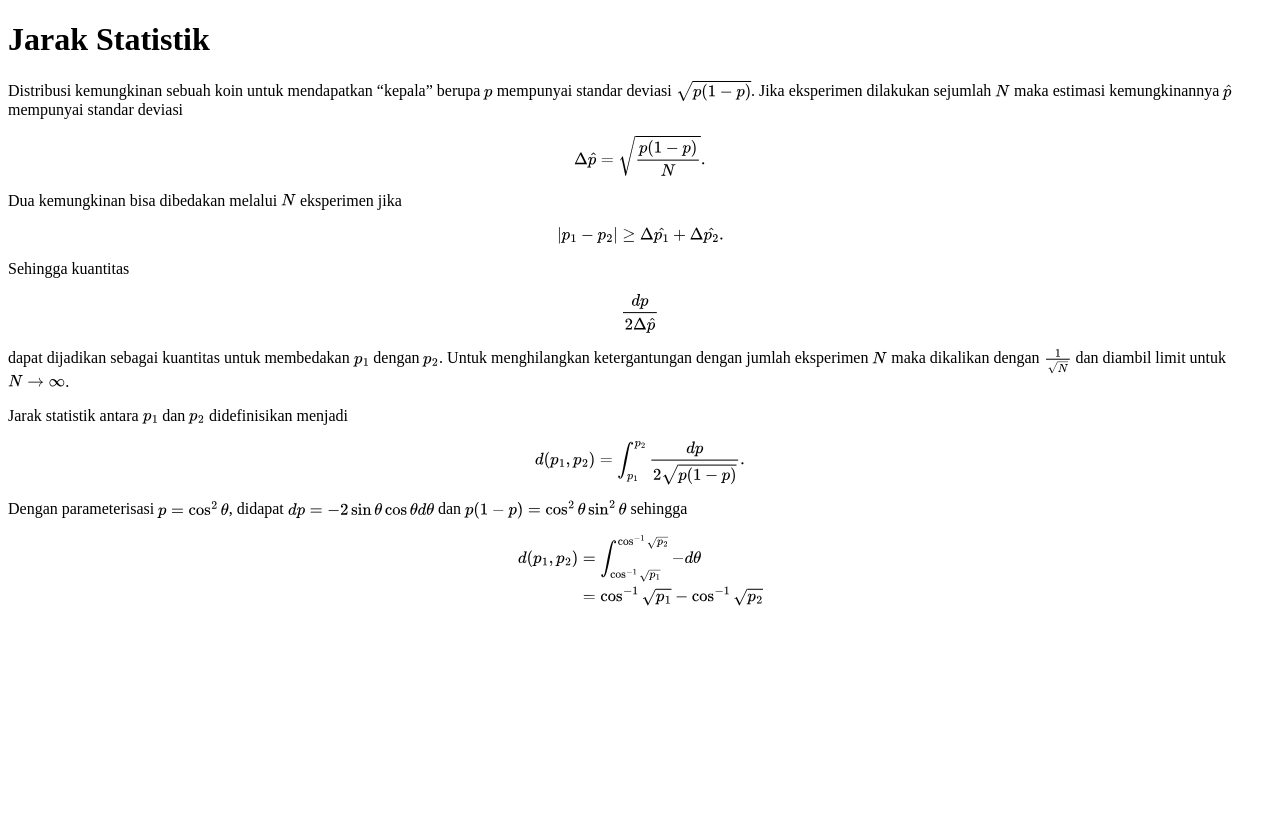
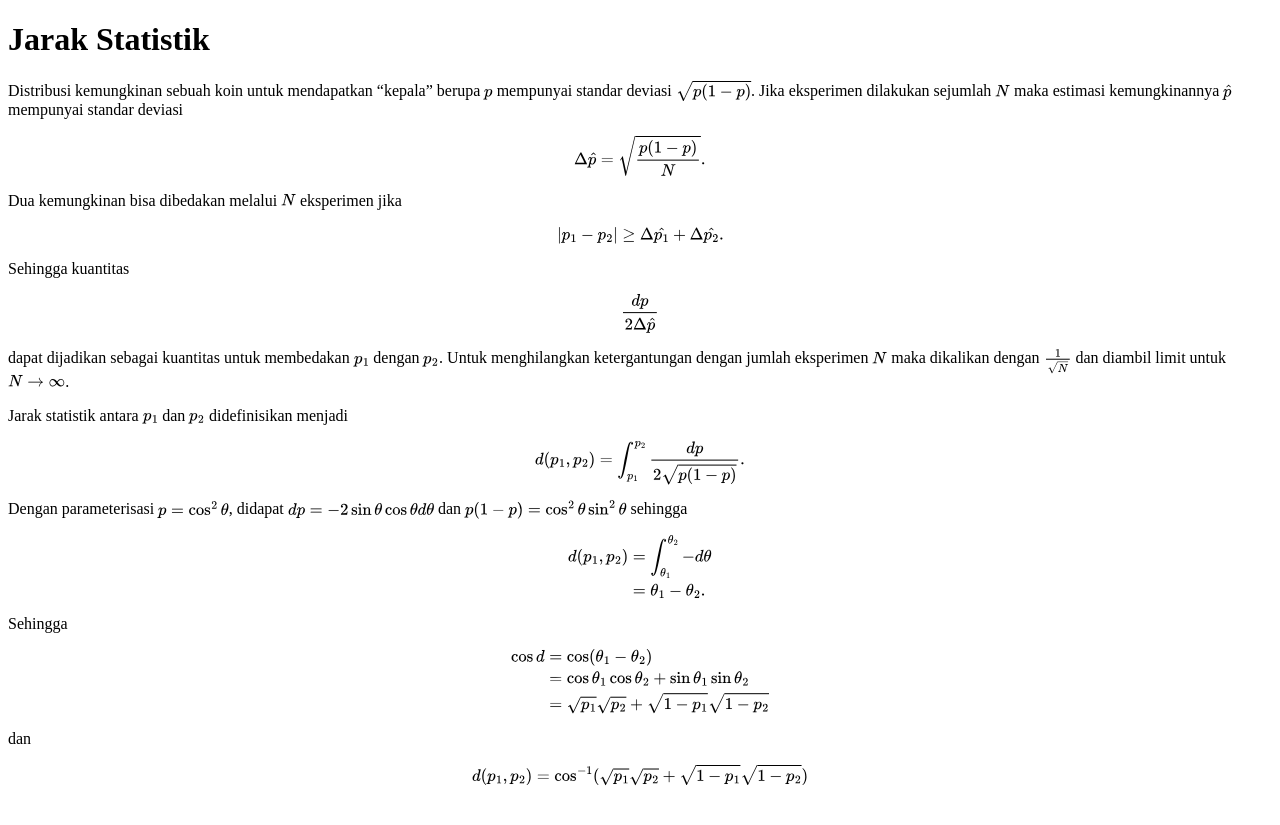
Before and after one commit to dangausuluah/dangausuluah.github.io, a Jekyll site: the page built from _posts/2025-09-15-SDHS.md, in a window 1280 px wide. Shown: the top 825 px of the page. Built offline with Jekyll 4.4.1, drawn with Linux system fonts in a browser that asks for light colours; nearby versions of some CDN libraries; our own code applies the rules of GitHub Pages for plain Markdown files; a script that is not in the unit is left out; comment, search, counter and statistics services are not loaded.

Commit message:
Update 2025-09-15-SDHS.md

```diff
--- a/_posts/2025-09-15-SDHS.md
+++ b/_posts/2025-09-15-SDHS.md
@@ -34,7 +34,23 @@ Dengan parameterisasi $p = \cos^2 \theta$, didapat $dp = -2 \sin \theta \cos \th
 
 $$
 \begin{align*}
-d(p_1, p_2) &= \int_{\cos^{-1} \sqrt{p_1}}^{\cos^{-1} \sqrt{p_2}} - d\theta \\
-&= \cos^{-1} \sqrt{p_1} - \cos^{-1} \sqrt{p_2}
+d(p_1, p_2) &= \int_{\theta_1}^{\theta_2} - d\theta \\
+&= \theta_1 - \theta_2.
 \end{align*}
 $$
+
+Sehingga
+
+$$
+\begin{align*}
+\cos d &= \cos (\theta_1 - \theta_2)\\
+&= \cos \theta_1 \cos \theta_2 + \sin \theta_1 \sin \theta_2 \\
+&= \sqrt{p_1} \sqrt{p_2} + \sqrt{1-p_1} \sqrt{1-p_2}
+\end{align*}
+$$
+
+dan
+
+$$
+d(p_1, p_2) = \cos^{-1} (\sqrt{p_1} \sqrt{p_2} + \sqrt{1-p_1} \sqrt{1-p_2})
+$$
```
